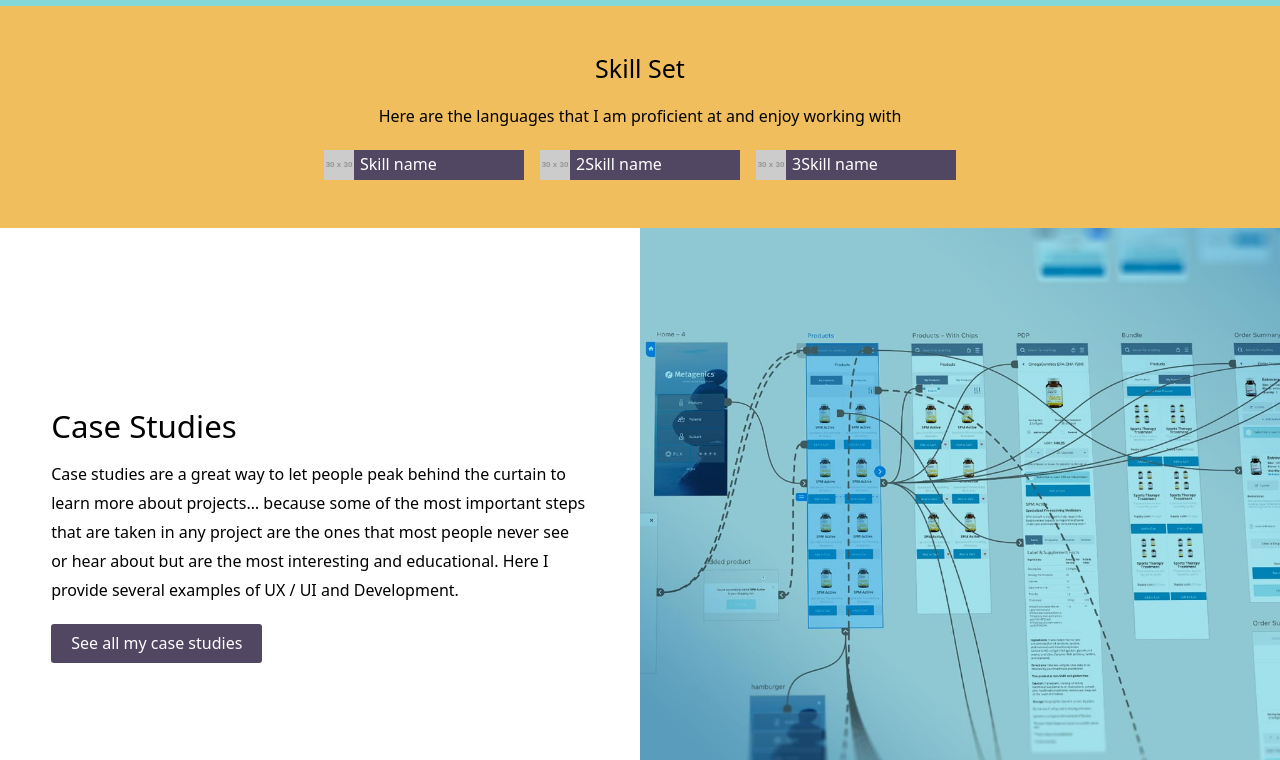
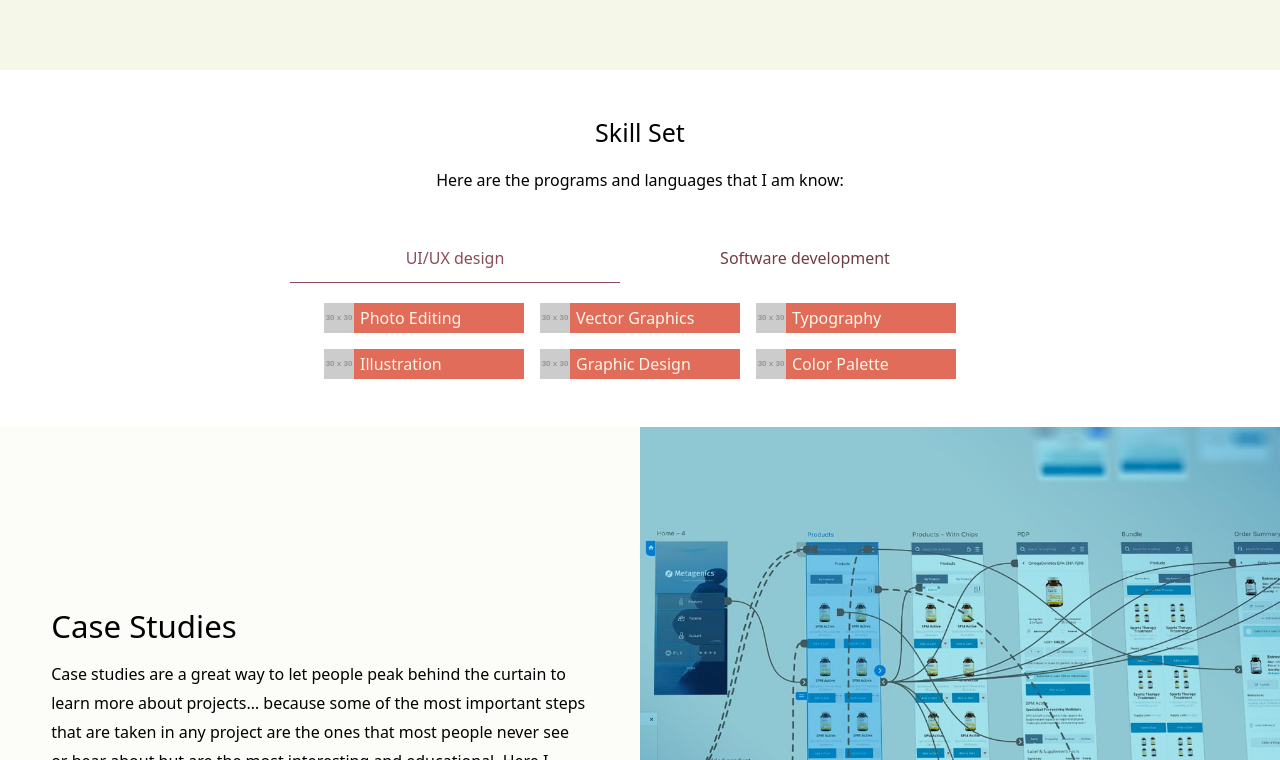
Before and after one commit to DeadDuck83/casestudy, a Next.js app: page / in a window 1280 px wide. Shown: the part 980-1740 px from the top of the page. Built offline with nearby package versions, Linux system fonts and the light colour scheme.

Commit message:
updated brand colors. Worked on work page and started animating things

```diff
--- a/package.json
+++ b/package.json
@@ -22,6 +22,7 @@
     "react": "17.0.1",
     "react-dom": "17.0.1",
     "react-feather": "^2.0.9",
+    "react-tabs": "^3.2.1",
     "sass": "^1.32.8",
     "styled-components": "^5.2.1"
   },
--- a/src/components/Intro/Intro.styled.js
+++ b/src/components/Intro/Intro.styled.js
@@ -1,7 +1,8 @@
 import styled from 'styled-components';
 
 export default styled.section`
-background: var(--teal);
+background: var(--alabaster);
+padding: 3rem;
 .intro {
   max-width: var(--containerMax);
   margin: 0 auto;
@@ -9,7 +10,6 @@ background: var(--teal);
   .burst {
     margin: 0 auto;
     text-align: center;
-    padding: 2rem 0 0 0;
   }
   p {
     max-width: 70ch;
@@ -19,7 +19,7 @@ background: var(--teal);
 }
 
 @media (max-width: 700px) {
-  background:orange;
+  padding: 2rem;
   .intro {
 
     padding: 2rem;
--- a/src/components/Skills/Skills.js
+++ b/src/components/Skills/Skills.js
@@ -1,6 +1,8 @@
 import React from 'react'
 import PropTypes from 'prop-types'
 import SkillsWrapper from './Skills.styled';
+import { Tab, Tabs, TabList, TabPanel } from 'react-tabs';
+// import 'react-tabs/style/react-tabs.css';
 
 const Skills = props => {
   return (
@@ -8,22 +10,84 @@ const Skills = props => {
       <div className="skillsContainer">
         <div className="skillsWrapper">
           <h2 className="skillHeader">Skill Set</h2>
-        <p className="skillIntro">Here are the languages that I am proficient at and enjoy working with</p>
+          <p className="skillIntro">Here are the programs and languages that I am know:</p>
+          <Tabs>
+          <TabList>
+            <Tab className="btn customBtn" type="button">UI/UX design</Tab>
+            <Tab className="btn customBtn" type="button">Software development</Tab>
+          </TabList>
+
+          <TabPanel>
             <div className="skills">
               <div className="skill">
-            <img src="https://via.placeholder.com/30" alt="icon"/>
-            <span>Skill name</span>
+                <img src="https://via.placeholder.com/30" alt="icon" />
+                <span>Photo Editing</span>
               </div>
               <div className="skill">
-            <img src="https://via.placeholder.com/30" alt="2icon"/>
-            <span>2Skill name</span>
+                <img src="https://via.placeholder.com/30" alt="2icon" />
+                <span>Vector Graphics</span>
               </div>
               <div className="skill">
-            <img src="https://via.placeholder.com/30" alt="3icon"/>
-            <span>3Skill name</span>
+                <img src="https://via.placeholder.com/30" alt="3icon" />
+                <span>Typography</span>
+              </div>
+              <div className="skill">
+                <img src="https://via.placeholder.com/30" alt="3icon" />
+                <span>Illustration</span>
+              </div>
+              <div className="skill">
+                <img src="https://via.placeholder.com/30" alt="3icon" />
+                <span>Graphic Design</span>
+              </div>
+              <div className="skill">
+                <img src="https://via.placeholder.com/30" alt="3icon" />
+                <span>Color Palette</span>
               </div>
             </div>
+          </TabPanel>
+          <TabPanel>
+            <div className="skills">
+            <div className="skill">
+                <img src="https://via.placeholder.com/30" alt="3icon" />
+                <span>Javascript</span>
               </div>
+              <div className="skill">
+                <img src="https://via.placeholder.com/30" alt="icon" />
+                <span>React</span>
+              </div>
+              <div className="skill">
+                <img src="https://via.placeholder.com/30" alt="2icon" />
+                <span>Next js</span>
+              </div>
+              <div className="skill">
+                <img src="https://via.placeholder.com/30" alt="3icon" />
+                <span>HTML/CSS</span>
+              </div>
+              <div className="skill">
+                <img src="https://via.placeholder.com/30" alt="3icon" />
+                <span>Sass</span>
+              </div>
+              <div className="skill">
+                <img src="https://via.placeholder.com/30" alt="3icon" />
+                <span>Graph QL</span>
+              </div>
+              <div className="skill">
+                <img src="https://via.placeholder.com/30" alt="3icon" />
+                <span>Apollo</span>
+              </div>
+              <div className="skill">
+                <img src="https://via.placeholder.com/30" alt="3icon" />
+                <span>Storybook</span>
+              </div>
+              <div className="skill">
+                <img src="https://via.placeholder.com/30" alt="3icon" />
+                <span>Gsap</span>
+              </div>
+            </div>
+          </TabPanel>
+        </Tabs>
+        </div>
+
       </div>
     </SkillsWrapper>
   )
--- a/src/components/Skills/Skills.styled.js
+++ b/src/components/Skills/Skills.styled.js
@@ -1,12 +1,43 @@
 import styled from 'styled-components';
 
 export default styled.section`
-background: var(--yellow);
+/* background: var(--peach); */
 .skillsWrapper {
   max-width: var(--containerMax);
   margin: 0 auto;
   padding: 3rem;
   text-align: center;
+}
+/* React Tabs styles */
+.react-tabs {
+  .customBtn {
+    color: var(--primary);
+    border-radius: 0;
+    border-bottom: 1px solid transparent;
+    background: transparent;
+    &.react-tabs__tab--selected {
+      color: var(--primaryHighlight);
+      border-bottom: 1px solid var(--primaryHighlight);
+    }
+  }
+  .react-tabs__tab-panel{
+    margin-left: 1000%;
+    opacity: 0;
+    &.react-tabs__tab-panel--selected {
+    transition: all 700ms;
+    opacity: 1;
+    margin-left: 0;
+  }
+  }
+  .react-tabs__tab-list {
+    display:grid;
+    grid-template-columns: 1fr 1fr;
+    max-width: 700px;
+    justify-content: center;
+    text-align:center;
+    margin: 0 auto;
+
+  }
 }
 p {
       padding: var(--paragraphPadding);
@@ -19,8 +50,8 @@ p {
   grid-gap: 1rem;
 
   .skill {
-    background: var(--purp);
-    color: white;
+    background: var(--accent);
+    color: var(--alabaster);
     display: grid;
     grid-template-columns: 20px 1fr;
     overflow: hidden;
@@ -35,7 +66,11 @@ p {
 
 
 @media (max-width: 700px) {
-  background:var(--purp-10);
-
+  .skillsWrapper {
+    padding: 2rem;
+  }
+.skills {
+  grid-template-columns: repeat(2, 1fr);
+}
   }
 `;
--- a/src/components/SplitContent/SplitContent.js
+++ b/src/components/SplitContent/SplitContent.js
@@ -1,6 +1,7 @@
 import React from 'react'
 import PropTypes from 'prop-types'
 import SplitImageWrapper from './SplitContent.styled';
+import Link from 'next/link';
 
 const SplitContent = ({ imageOn = 'right' }) => {
 
@@ -8,7 +9,10 @@ const SplitContent = ({ imageOn = 'right' }) => {
   const contentColumn = <div className="contentSplit">
   <h2>Case Studies</h2>
   <p>Case studies are a great way to let people peak behind the curtain to learn more about projects… because some of the most important steps that are taken in any project are the ones that most people never see or hear about but are the most interesting and educational. Here I provide several examples of UX / UI and Development.</p>
+
+  <Link href="/work">
   <button type="button" className="btn">See all my case studies</button>
+  </Link>
   </div>
 
   let firstColumn;
--- a/src/components/SplitContent/SplitContent.styled.js
+++ b/src/components/SplitContent/SplitContent.styled.js
@@ -1,18 +1,19 @@
-import styled from 'styled-components';
+import styled from "styled-components";
 
 export default styled.section`
+background: var(--alabaster-10);
   .splitContainer {
-  display:grid;
+    display: grid;
     grid-template-columns: 1fr 1fr;
     min-height: calc(100vw / 2);
     .imageSplit {
       background: greenyellow;
-  background-repeat:none;
+      background-repeat: none;
       background-size: cover;
       /* background-attachment: fixed; */
     }
     .contentSplit {
-  padding: clamp(1rem, 4vw, 5rem);
+      padding: clamp(2rem, 4vw, 5rem);
       align-self: center;
       h2 {
         font-size: var(--heading-1);
@@ -23,5 +24,14 @@ export default styled.section`
       }
     }
   }
-
+  @media (max-width: 700px) {
+    /* background: var(--successHighlight); */
+    .splitContainer {
+      grid-template-columns: 1fr;
+      .imageSplit {
+        grid-row: 1;
+        min-height: calc(70vw);
+      }
+    }
+  }
 `;
--- a/src/components/UiUx/UiUx.js
+++ b/src/components/UiUx/UiUx.js
@@ -1,7 +1,8 @@
 import React from 'react'
 import PropTypes from 'prop-types'
 import UxUiWrapper from './UiUx.styled';
-import Image from 'next/image'
+import Image from 'next/image';
+
 
 const UiUx = () => {
   return (
@@ -25,7 +26,7 @@ const UiUx = () => {
             />
             <h3>UI/UX-DESIGN</h3>
             <p>UI and UX work hand in hand. You only get great UI withe great UX and vice-versa. Take a look at some of my Graphic Design and UI work on my Behance Portfolio.</p>
-            <button type="button" className="button"></button>
+            <button type="button" className="btn  center">Behance Portfolio</button>
           </div>
           <div className="card dev">
             <Image
@@ -36,9 +37,9 @@ const UiUx = () => {
               height={296}
               width={480}
             />
-            <h3>UI/UX-DESIGN</h3>
-            <p>UI and UX work hand in hand. You only get great UI withe great UX and vice-versa. Take a look at some of my Graphic Design and UI work on my Behance Portfolio.</p>
-            <button type="button" className="button"></button>
+            <h3>Development</h3>
+            <p>I love design but I also love to code. I know, I’m a bit of a weird mixed bag of skills. I love to see how things work from conception to execution. Check out my repo’s on Github.</p>
+            <button type="button" className="btn center">Github Portfolio</button>
           </div>
         </div>
       </div>
--- a/src/components/UiUx/UiUx.styled.js
+++ b/src/components/UiUx/UiUx.styled.js
@@ -42,4 +42,14 @@ export default styled.div`
       }
     }
   }
+  @media (max-width: 700px) {
+.wrapper {
+  .cards {
+    grid-template-columns: 1fr;
+    .card {
+      margin: 0 auto;
+    }
+  }
+}
+  }
 `;
--- a/src/styles/globals.scss
+++ b/src/styles/globals.scss
@@ -6,42 +6,56 @@
 
 body {
 
-  --primary: var(--purp);
-  --primaryHighlight: var(--purp-10);
-  --accent: var(--teal);
-  --accentHighlight: var(--teal-10);
+  --primary: var(--catawba);
+  --primaryHighlight: var(--catawba-10);
+  --accent: var(--terra-cotta);
+  --accentHighlight: var(--terra-cotta-10);
   --warning: var(--red);
   --warningHighlight: var(--red-10);
   --success: var(--green);
   --successHighlight: var(--green-10);
   --codeBg: var(--footerBg);
 
+   // :::COLOR PALATTE:::
+--alabaster: hsla(69, 45%, 94%, 1);
+--alabaster-10: hsla(69, 45%, 98%, 1);
+--sage: hsla(63, 28%, 72%, 1);
+--sage-10: hsla(62,23.8%,75.3%,1);
+--peach: hsla(39, 100%, 83%, 1);
+--peach-10: hsl(37.9,89.5%,85.1%);
+--terra-cotta: hsla(8, 70%, 62%, 1);
+--terra-cotta-10: hsl(5.1,62.4%,66.7%);
+--catawba: hsla(350, 30%, 34%, 1);
+--catawba-10:hsl(348,28%,42%);
+--old-burgundy: hsla(353, 22%, 23%, 1);
+--old-burgundy-10: hsl(349.4,20.7%,32.2%);
+--eerie-black: hsla(0, 0%, 10%, 1);
+--eerie-black-10:hsl(0,0%,20.8%);
+// DARKER COLOR
 
-  --purp-hs: 264,16%;
-  --purp-l: 33%;
-  --purp: hsl(var(--purp-hs), var(--purp-l));
-  --purp-10: hsl(var(--purp-hs), calc(var(--purp-l) + 10%));
-  --purp-60: hsl(var(--purp-hs), calc(var(--purp-l) + 60%));
-  --darkPurp-hs: 261,15%;
-  --darkPurp-l: 23%;
-  --darkPurp: hsl(var(--darkPurp-hs), var(--darkPurp-l));
-  --darkPurp-10: hsl(var(--darkPurp-hs), calc(var(--darkPurp-l) + 10%));
-  --xPurp-hs: 261,31%;
-  --xPurp-l: 11%;
-  --xPurp: hsl(var(--xPurp-hs), var(--xPurp-l));
-  --xPurp-10: hsl(var(--xPurp-hs), calc(var(--xPurp-l) + 10%));
-  --grey: hsl(0, 0%, 85%);
-  --green: hsl(73, 70%, 66%);
-  --green-10: hsl(73, 70%, 76%);
-  --teal: hsl(180, 52%, 68%);
-  --teal-10: hsl(180, 52%, 78%);
-  --red: hsl(0, 75%, 60%);
-  --red-10: hsl(0, 75%, 70%);
-  --pink: hsl(335, 70%, 48%);
-  --pink-10: hsl(335, 70%, 58%);
-  --syntaxYellow-hs: 40,83%;
-  --syntaxYellow: hsl(var(--syntaxYellow-hs), 65%);
-  --yellow: var(--syntaxYellow);
+
+// LIGHTER COLOR
+
+
+  // --purp-hs: 264,16%;
+  // --purp-l: 33%;
+  // --purp: hsl(var(--purp-hs), var(--purp-l));
+  // --purp-10: hsl(var(--purp-hs), calc(var(--purp-l) + 10%));
+  // --purp-60: hsl(var(--purp-hs), calc(var(--purp-l) + 60%));
+  // --darkPurp-hs: 261,15%;
+  // --darkPurp-l: 23%;
+  // --darkPurp: hsl(var(--darkPurp-hs), var(--darkPurp-l));
+  // --darkPurp-10: hsl(var(--darkPurp-hs), calc(var(--darkPurp-l) + 10%));
+  // --xPurp-hs: 261,31%;
+  // --xPurp-l: 11%;
+  // --xPurp: hsl(var(--xPurp-hs), var(--xPurp-l));
+  // --xPurp-10: hsl(var(--xPurp-hs), calc(var(--xPurp-l) + 10%));
+  // --grey: hsl(0, 0%, 85%);
+  --green: hsl(119.3,34.7%,52%);
+  --green-10: hsl(79,43.3%,52.9%);
+
+  --red: hsl(5.2,66.4%,44.3%);
+
   --xBlack: hsl(0, 0%, 10%);
   --black: hsl(0, 0%, 10%);
   --black-30: hsl(0, 0%, 30%);
@@ -60,10 +74,10 @@ body {
   --bg: var(--primary);
   --lineColor: var(--white-80);
   --zebraBg: var(--white-90);
-  --textUnderlineColor: #82d8d866;
-  --pinnedColor: var(--darkPurp);
-  --placeholder: var(--purp-60);
-  --inputBorderColor: var(--black);
+
+  // --pinnedColor: var(--darkPurp);
+  // --placeholder: var(--purp-60);
+  // --inputBorderColor: var(--black);
 
   --baseFontSize: 1rem;
   --baseNavSize: 0.64rem;
--- a/src/styles/mixins/_buttons.scss
+++ b/src/styles/mixins/_buttons.scss
@@ -2,7 +2,6 @@
 .btn {
  color:white;
  text-decoration:none;
- padding:5px 10px;
  border-radius:3px;
  font-size:var(--baseFontSize);
  background: var(--primary);
@@ -10,7 +9,10 @@
  padding: 10px 20px;
  margin: 20px 20px 20px 0;
  display: block;
+ &.center {
+   margin: 20px auto;
+ }
 &:hover {
-  background-color: var(--accent);
+  background-color: var(--primaryHighlight);
 }
 }
```
Also changed, not shown: src/pages/work.js (added, +34 -0 lines), 1 other file (tests, documents, lock files or other folders). Lines whose indentation alone changed are shown as unchanged.
